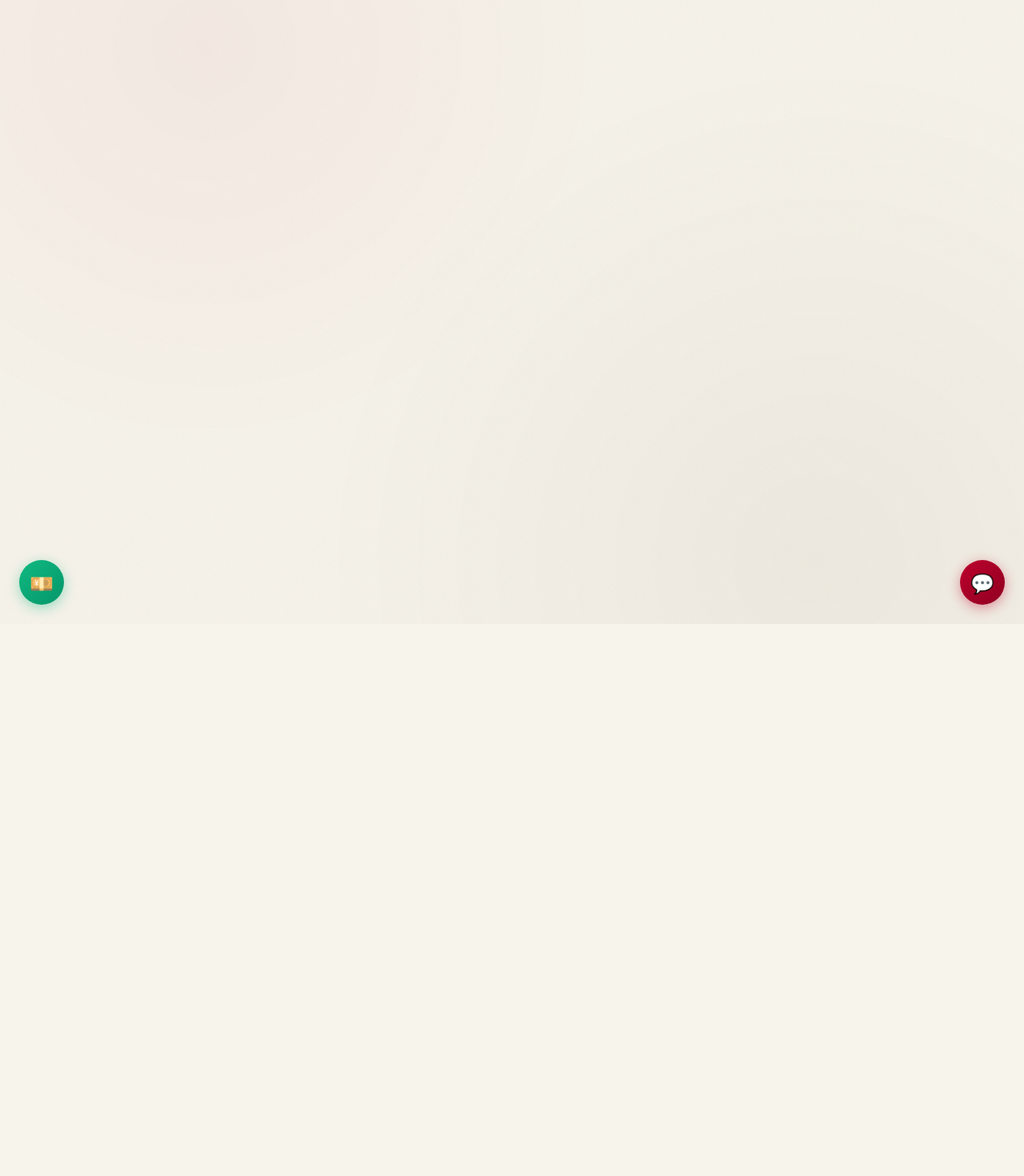
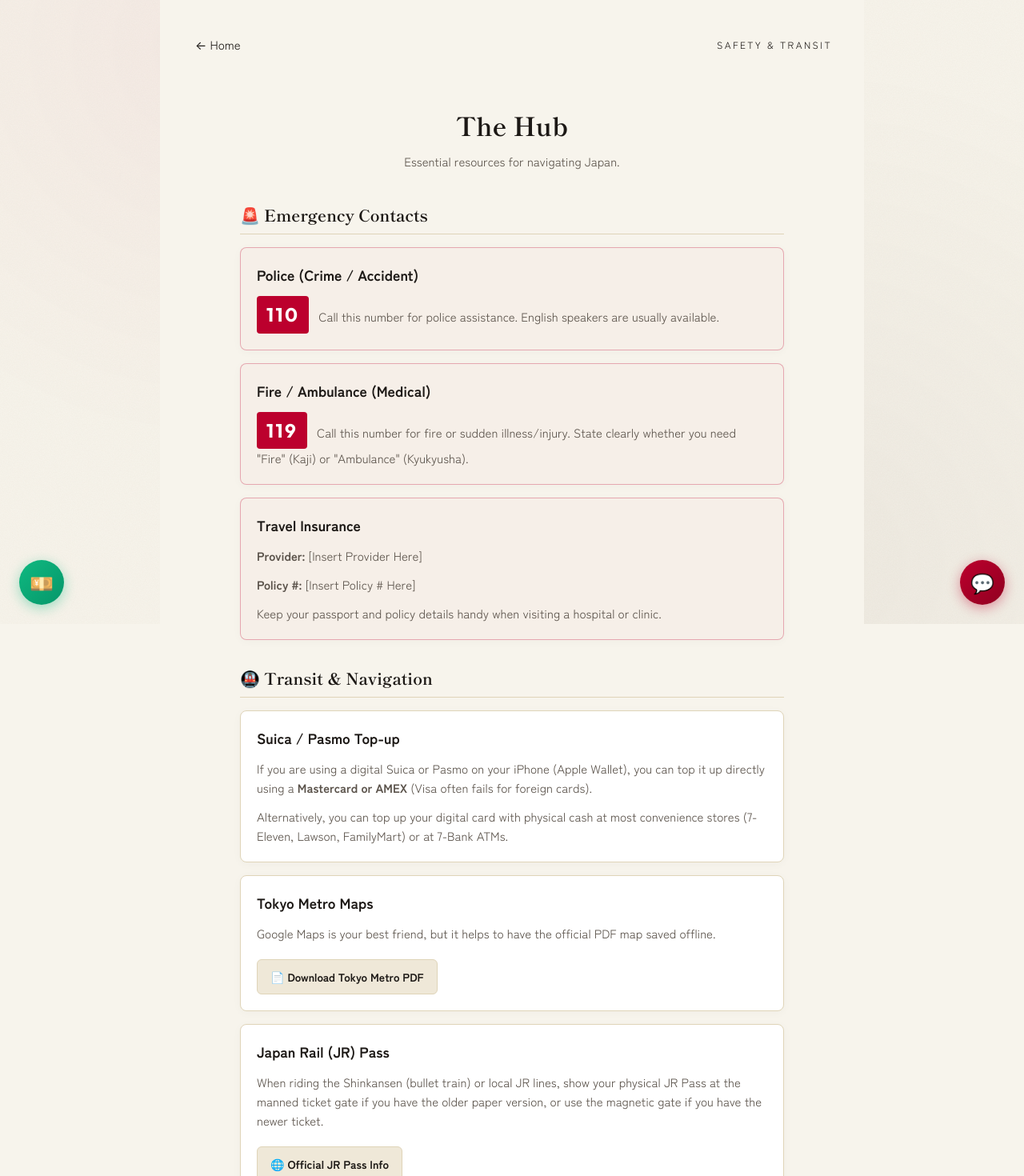
Before and after one commit to hunterom-pe/japan-itinerary, a React (Vite) app: page /#/hub in a window 1280 px wide. Before the commit this address had no page. Shown: the part 20-1490 px from the top of the page at 80% size. Before the commit the page ends 800 px from the top, so only its background shows below. Built offline with nearby package versions, Linux system fonts and the light colour scheme.

Commit message:
feat: add dedicated transit and emergency hub page

```diff
--- a/src/App.tsx
+++ b/src/App.tsx
@@ -21,6 +21,11 @@ export default function App() {
         <h1 className="hero__title">{tripMeta.title}</h1>
         <p className="hero__sub">— {tripMeta.subtitle} —</p>
         <p className="hero__blurb">{tripMeta.blurb}</p>
+        <div style={{ marginTop: 24 }}>
+          <Link to="/hub" className="hub-link" style={{ display: "inline-flex", background: "var(--paper-grain)", textDecoration: "none", color: "var(--ink-base)", border: "1px solid var(--rule)", padding: "12px 24px", borderRadius: 999, fontWeight: 600, fontSize: 15, transition: "all 0.2s" }}>
+            🚇 Transit & Emergency Hub
+          </Link>
+        </div>
       </header>
 
       <section className="prep">
--- /dev/null
+++ b/src/components/HubView.tsx
@@ -0,0 +1,80 @@
+import { Link } from "react-router-dom";
+import "../styles/hub.css";
+
+export default function HubView() {
+  return (
+    <div className="page page--hub">
+      <nav className="topbar">
+        <Link to="/" className="back">← Home</Link>
+        <span className="topbar__theme">Safety & Transit</span>
+      </nav>
+
+      <header className="hub-head">
+        <h1 className="hub-head__title">The Hub</h1>
+        <p className="hub-head__sub">Essential resources for navigating Japan.</p>
+      </header>
+
+      <section className="hub-section">
+        <h2 className="hub-section__title">🚨 Emergency Contacts</h2>
+
+        <div className="hub-card hub-card--danger">
+          <h3 className="hub-card__title">Police (Crime / Accident)</h3>
+          <div className="hub-card__body">
+            <span className="hub-number">110</span>
+            Call this number for police assistance. English speakers are usually available.
+          </div>
+        </div>
+
+        <div className="hub-card hub-card--danger">
+          <h3 className="hub-card__title">Fire / Ambulance (Medical)</h3>
+          <div className="hub-card__body">
+            <span className="hub-number">119</span>
+            Call this number for fire or sudden illness/injury. State clearly whether you need "Fire" (Kaji) or "Ambulance" (Kyukyusha).
+          </div>
+        </div>
+
+        <div className="hub-card hub-card--danger">
+          <h3 className="hub-card__title">Travel Insurance</h3>
+          <div className="hub-card__body">
+            <p><strong>Provider:</strong> [Insert Provider Here]</p>
+            <p><strong>Policy #:</strong> [Insert Policy # Here]</p>
+            <p>Keep your passport and policy details handy when visiting a hospital or clinic.</p>
+          </div>
+        </div>
+      </section>
+
+      <section className="hub-section">
+        <h2 className="hub-section__title">🚇 Transit & Navigation</h2>
+
+        <div className="hub-card">
+          <h3 className="hub-card__title">Suica / Pasmo Top-up</h3>
+          <div className="hub-card__body">
+            <p>If you are using a digital Suica or Pasmo on your iPhone (Apple Wallet), you can top it up directly using a <strong>Mastercard or AMEX</strong> (Visa often fails for foreign cards).</p>
+            <p>Alternatively, you can top up your digital card with physical cash at most convenience stores (7-Eleven, Lawson, FamilyMart) or at 7-Bank ATMs.</p>
+          </div>
+        </div>
+
+        <div className="hub-card">
+          <h3 className="hub-card__title">Tokyo Metro Maps</h3>
+          <div className="hub-card__body">
+            <p>Google Maps is your best friend, but it helps to have the official PDF map saved offline.</p>
+            <a href="https://www.tokyometro.jp/en/subwaymap/pdf/routemap_en.pdf" target="_blank" rel="noreferrer" className="hub-link">
+              📄 Download Tokyo Metro PDF
+            </a>
+          </div>
+        </div>
+
+        <div className="hub-card">
+          <h3 className="hub-card__title">Japan Rail (JR) Pass</h3>
+          <div className="hub-card__body">
+            <p>When riding the Shinkansen (bullet train) or local JR lines, show your physical JR Pass at the manned ticket gate if you have the older paper version, or use the magnetic gate if you have the newer ticket.</p>
+            <a href="https://japanrailpass.net/en/" target="_blank" rel="noreferrer" className="hub-link">
+              🌐 Official JR Pass Info
+            </a>
+          </div>
+        </div>
+      </section>
+
+    </div>
+  );
+}
--- a/src/main.tsx
+++ b/src/main.tsx
@@ -6,6 +6,7 @@ import DayView from "./components/DayView";
 import ScrollToTop from "./components/ScrollToTop";
 import Phrasebook from "./components/Phrasebook";
 import ExpenseTracker from "./components/ExpenseTracker";
+import HubView from "./components/HubView";
 import "./styles/globals.css";
 
 createRoot(document.getElementById("root")!).render(
@@ -17,6 +18,7 @@ createRoot(document.getElementById("root")!).render(
       <Routes>
         <Route path="/" element={<App />} />
         <Route path="/day/:num" element={<DayView />} />
+        <Route path="/hub" element={<HubView />} />
       </Routes>
     </HashRouter>
   </StrictMode>
--- /dev/null
+++ b/src/styles/hub.css
@@ -0,0 +1,117 @@
+.page--hub {
+  background: var(--paper-base);
+  color: var(--ink-base);
+  min-height: 100vh;
+  padding-bottom: 64px;
+}
+
+.hub-head {
+  padding: 40px 20px 24px;
+  text-align: center;
+}
+
+.hub-head__title {
+  font-family: var(--serif);
+  font-size: 32px;
+  font-weight: 700;
+  margin: 0 0 8px;
+}
+
+.hub-head__sub {
+  font-family: var(--sans);
+  font-size: 15px;
+  color: var(--ink-soft);
+  margin: 0;
+}
+
+.hub-section {
+  max-width: 720px;
+  margin: 0 auto 32px;
+  padding: 0 20px;
+}
+
+.hub-section__title {
+  font-family: var(--serif);
+  font-size: 20px;
+  font-weight: 700;
+  border-bottom: 1px solid var(--rule);
+  padding-bottom: 8px;
+  margin-bottom: 16px;
+  display: flex;
+  align-items: center;
+  gap: 12px;
+}
+
+.hub-card {
+  background: #fff;
+  border: 1px solid var(--rule);
+  border-radius: 8px;
+  padding: 20px;
+  margin-bottom: 16px;
+  box-shadow: 0 2px 12px rgba(0,0,0,0.03);
+}
+
+.hub-card--danger {
+  border-color: rgba(188, 0, 45, 0.3);
+  background: rgba(188, 0, 45, 0.02);
+}
+
+.hub-card__title {
+  font-family: var(--sans);
+  font-size: 18px;
+  font-weight: 700;
+  margin: 0 0 12px;
+  display: flex;
+  align-items: center;
+  gap: 8px;
+}
+
+.hub-card__body {
+  font-family: var(--sans);
+  font-size: 15px;
+  line-height: 1.6;
+  color: var(--ink-soft);
+  margin: 0;
+}
+
+.hub-card__body p {
+  margin: 0 0 12px;
+}
+.hub-card__body p:last-child {
+  margin: 0;
+}
+
+.hub-number {
+  display: inline-block;
+  background: var(--hinomaru);
+  color: #fff;
+  font-family: var(--tech);
+  font-size: 24px;
+  font-weight: 700;
+  padding: 4px 12px;
+  border-radius: 4px;
+  letter-spacing: 0.1em;
+  margin-right: 12px;
+}
+
+.hub-link {
+  display: inline-flex;
+  align-items: center;
+  gap: 8px;
+  background: var(--paper-grain);
+  color: var(--ink-base);
+  padding: 10px 16px;
+  border-radius: 6px;
+  font-family: var(--sans);
+  font-weight: 600;
+  font-size: 14px;
+  border: 1px solid var(--rule);
+  transition: all 0.2s ease;
+  margin-top: 8px;
+}
+
+.hub-link:hover {
+  background: var(--paper-base);
+  border-color: var(--hinomaru);
+  color: var(--hinomaru);
+}
```
